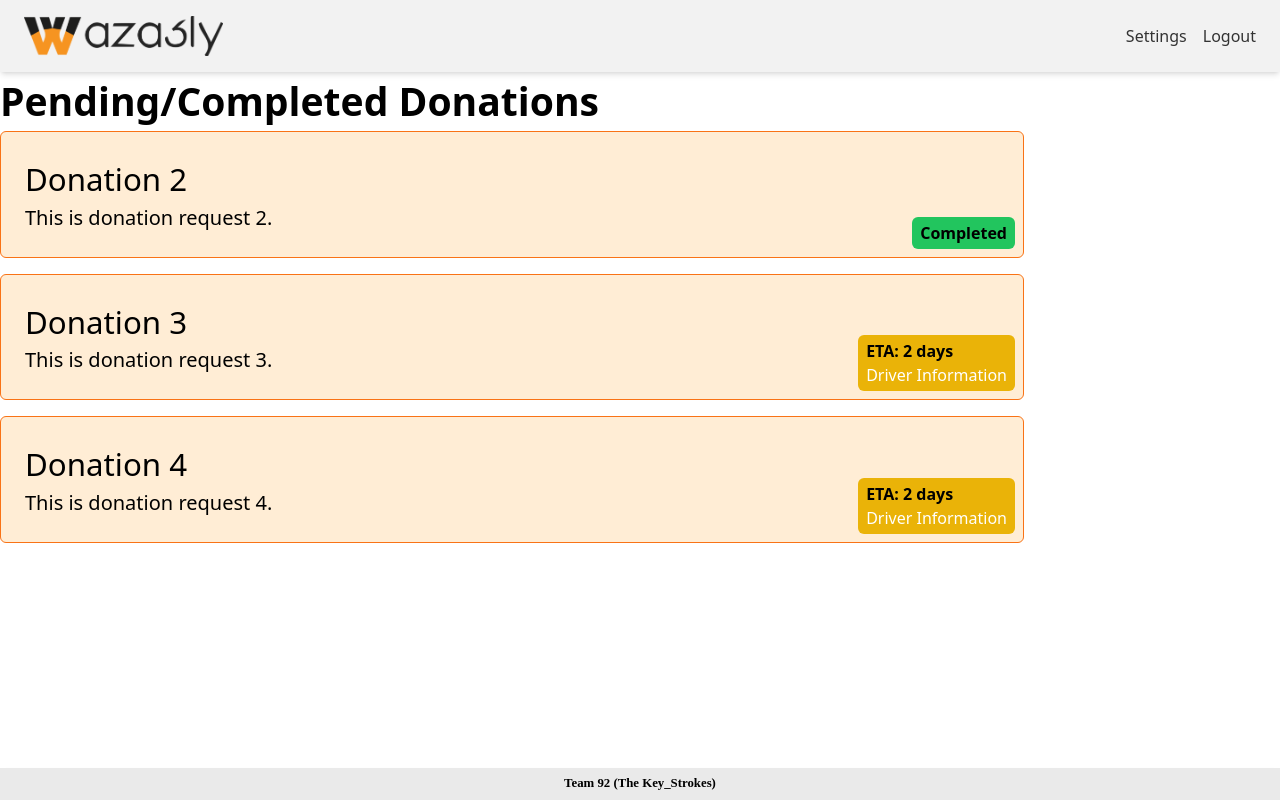
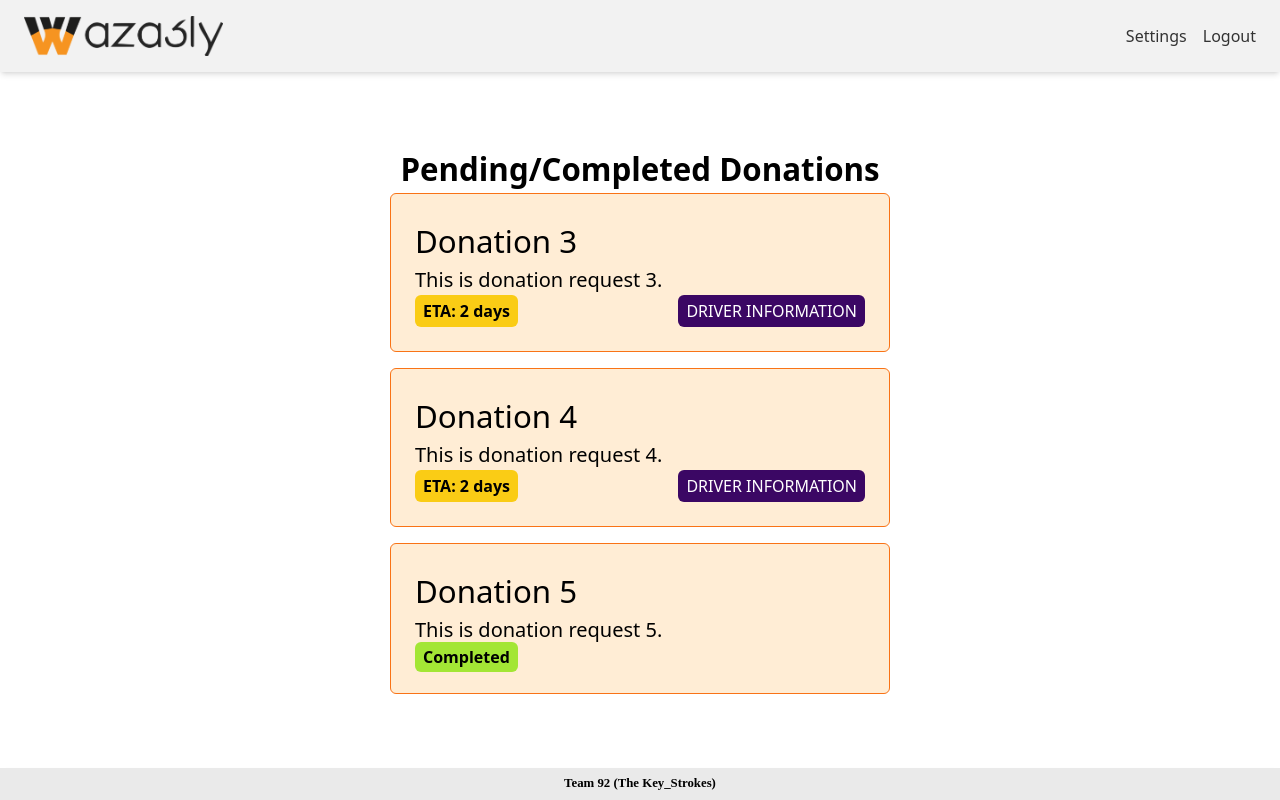
Before and after one commit to Hamada-Gado/Waz3ly-Web-Site, a React (Vite) app: page /FinishedOrPendingDonations in a window 1280 px wide. Built offline with nearby package versions, Linux system fonts and the light colour scheme.

Commit message:
added data.js file and added functionality to "Finished/Pending" Page.

```diff
--- a/src/pages/Donor/FinishedOrPending.jsx
+++ b/src/pages/Donor/FinishedOrPending.jsx
@@ -1,68 +1,64 @@
 import React, { useState } from "react";
+import { donationsTest } from "./data.js";
 
 const FinishedOrPending = () => {
-  const [donations, setDonations] = useState([
-    {
-      id: 1,
-      title: "Donation 1",
-      description: "This is donation request 1.",
-      pending: false,
-      completed: false,
-    },
-    {
-      id: 2,
-      title: "Donation 2",
-      description: "This is donation request 2.",
-      pending: false,
-      completed: true,
-    },
-    {
-      id: 3,
-      title: "Donation 3",
-      description: "This is donation request 3.",
-      pending: true,
-      completed: false,
-    },
-    {
-      id: 4,
-      title: "Donation 4",
-      description: "This is donation request 4.",
-      pending: true,
-      completed: false,
-    },
-    {
-      id: 5,
-      title: "Donation 5",
-      description: "This is donation request 5.",
-      pending: false,
-      completed: false,
-    },
-  ]);
+  const [donations, setDonations] = useState(donationsTest);
+  const [showDriverInfo, setShowDriverInfo] = useState(false);
+  const [currDonation, setCurrDonation] = useState(null);
 
   return (
-    <div>
-      <h1 className="text-4xl font-bold">Pending/Completed Donations</h1>
+    <div className="py-8 flex flex-col w-full h-full overflow-auto justify-center items-center">
+      <h1 className="text-3xl font-bold">Pending/Completed Donations</h1>
       <div className="space-y-4">
         {donations
           .filter((donation) => donation.pending || donation.completed)
           .map((donation) => (
             <div
               key={donation.id}
-              className="border border-orange-500 bg-orange-100 p-6 rounded-md transform transition duration-500 ease-in-out hover:scale-100"
-              style={{ width: "80%" }} // Add this line to set the width to 50%
+              className="border w-full  border-orange-500 bg-orange-100 p-6 rounded-md transform transition duration-500 ease-in-out hover:scale-100 "
+              style={{ minWidth: "500px" }} // Increase the width here
             >
               <h2 className="text-3xl text-black">{donation.title}</h2>
               <p className="text-xl text-black">{donation.description}</p>
               {donation.pending && (
-                <span className="absolute bottom-2 right-2 bg-yellow-500 text-white px-2 py-1 rounded-md">
-                  <strong className="text-black">ETA: 2 days</strong>
-                  {<h2>Driver Information</h2>}
+                <div className="flex justify-between">
+                  <span className=" bottom-2 right-2 bg-yellow-400 text-white px-2 py-1 rounded-md">
+                    <strong className="text-black">ETA: 2 days</strong>
+                  </span>
+                  <button
+                    className="bg-purple-950 text-white px-2 py-1 rounded-md"
+                    onClick={() => {
+                      setShowDriverInfo(true);
+                      setCurrDonation(donation);
+                    }}
+                  >
+                    DRIVER INFORMATION
+                  </button>
+                </div>
+              )}
+              {donation.completed && (
+                <span className="bottom-2 right-2 bg-lime-400 text-black font-bold px-2 py-1 rounded-md">
+                  Completed
                 </span>
               )}
-              {donation.completed && (
-                <span className="absolute bottom-2 right-2 bg-green-500 text-black font-bold px-2 py-1 rounded-md">
-                  Completed
-                </span>
+              {currDonation === donation && (
+                <div className="absolute top-0 left-0 w-full h-full flex justify-center items-center bg-black bg-opacity-50">
+                  <div className="bg-white p-4 rounded-md absolute">
+                    <h3 className="text-xl font-bold">Driver Information</h3>
+                    <p className="md:font-bold">Driver Name: John Doe</p>
+                    <p className="md:font-bold">Phone Number: 123-456-7890</p>
+                    <p className="md:font-bold">License Plate: ABC123</p>
+                    <button
+                      className="absolute top-2 right-2 outline-none "
+                      onClick={() => {
+                        setShowDriverInfo(false);
+                        setCurrDonation(null);
+                      }}
+                    >
+                      ❌
+                    </button>
+                  </div>
+                </div>
               )}
             </div>
           ))}
--- /dev/null
+++ b/src/pages/Donor/data.js
@@ -0,0 +1,42 @@
+export const donationsTest = [
+  {
+    id: 1,
+    title: "Donation 1",
+    description: "This is donation request 1.",
+    pending: false,
+    completed: false,
+    category: "Category 1",
+  },
+  {
+    id: 2,
+    title: "Donation 2",
+    description: "This is donation request 2.",
+    pending: false,
+    completed: false,
+    category: "Category 2",
+  },
+  {
+    id: 3,
+    title: "Donation 3",
+    description: "This is donation request 3.",
+    pending: true,
+    completed: false,
+    category: "Category 2",
+  },
+  {
+    id: 4,
+    title: "Donation 4",
+    description: "This is donation request 4.",
+    pending: true,
+    completed: false,
+    category: "Category 1",
+  },
+  {
+    id: 5,
+    title: "Donation 5",
+    description: "This is donation request 5.",
+    pending: false,
+    completed: true,
+    category: "Category 2",
+  },
+];
```
